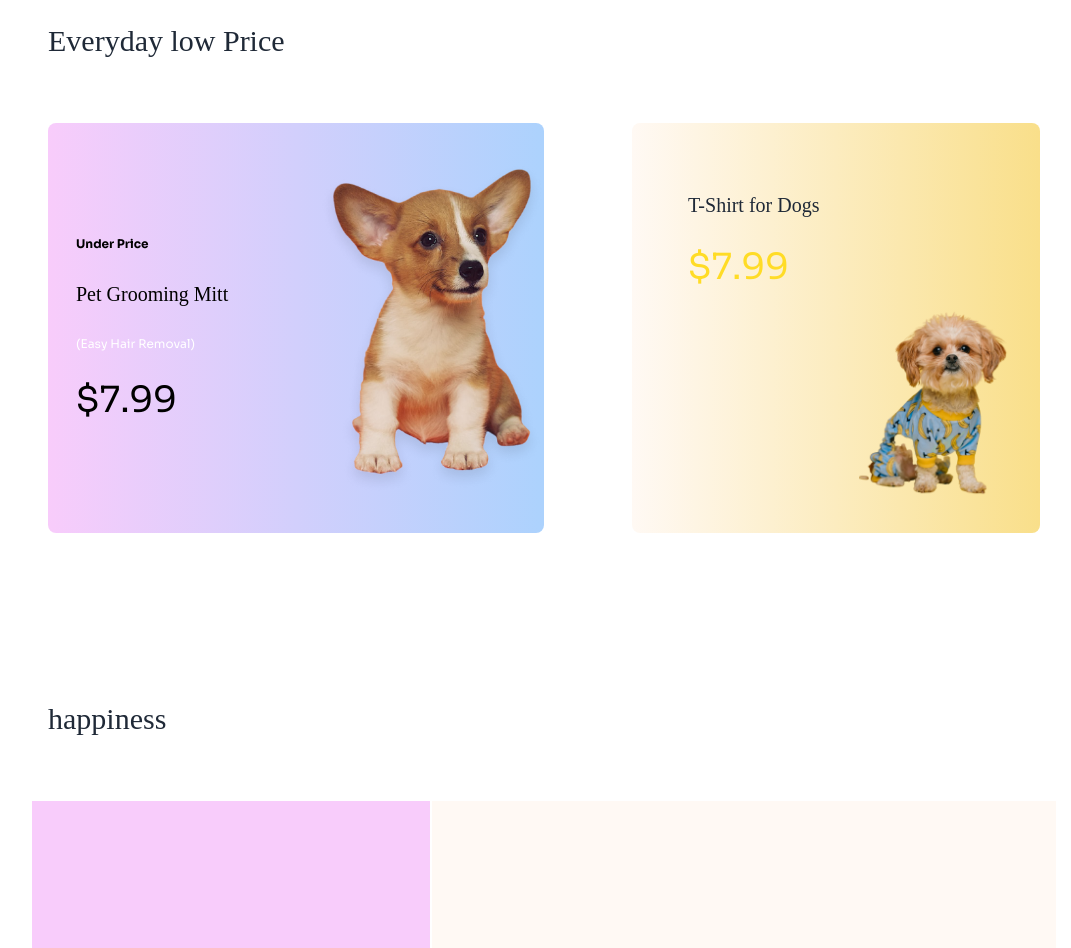
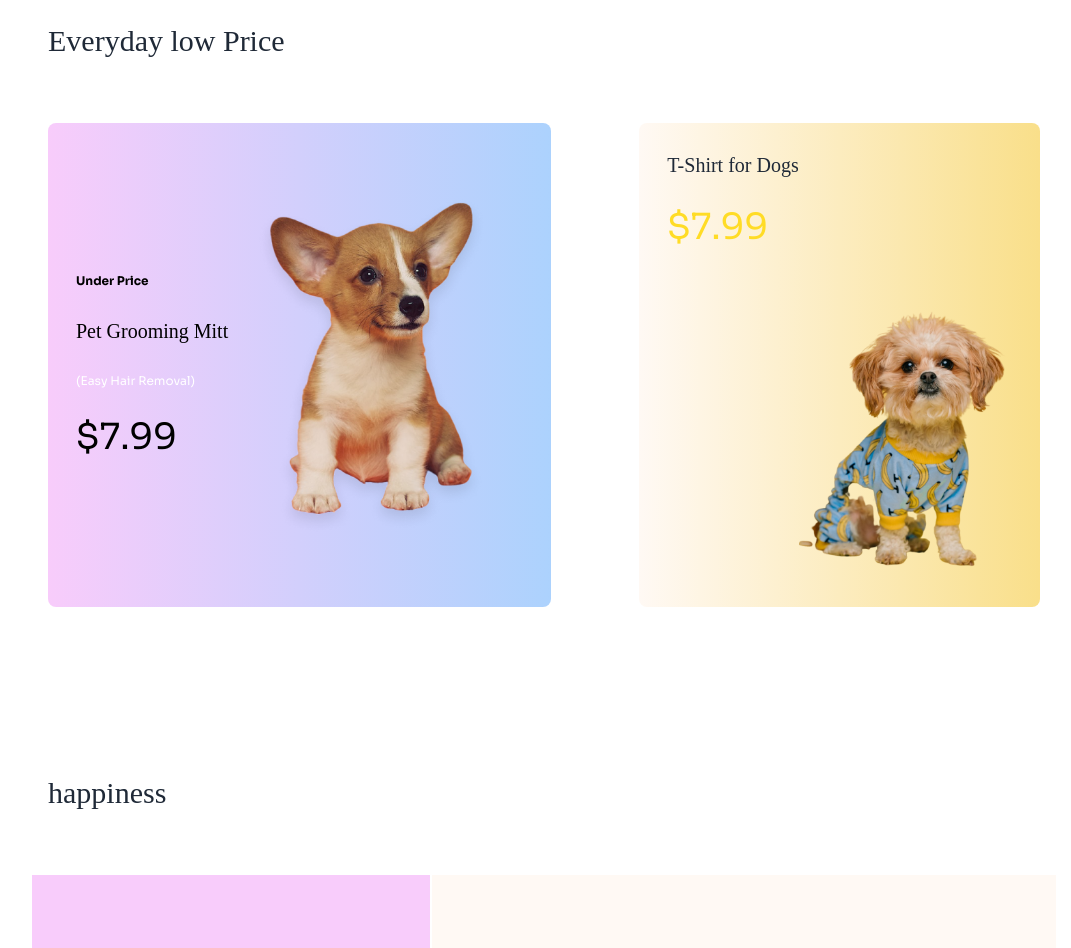
Before and after one commit to developerTamanna/paw-love, a plain HTML site: page index.html in a window 1280 px wide. Shown: the part 2548-3496 px from the top of the page, without its empty margins (96-1167 px from the left). Drawn offline with nearby package versions, Linux system fonts and the light colour scheme; a web font is replaced by a local one.

Commit message:
customize

```diff
--- a/index.html
+++ b/index.html
@@ -413,19 +413,19 @@
              </div>
              <!-- img -->
              <div>
-              <img class="ml-16 " src="./c1-assets/cute-dog-mid.png" alt="">
+              <img class="" src="./c1-assets/cute-dog-mid.png" alt="">
              </div>
          </div>
          <!-- right site -->
          <div class=" md:flex-2  md:flex  justify-start mx-4 p-7 bg-gradient-to-r from-[#FFF9F4] to-[#F9DF8A] rounded-lg">
           <!-- text -->
-             <div class="ml-10 md:ml-7 space-y-7 mt-10 ">
+             <div class="space-y-7 ">
               <p class="adlam text-xl -ml-4 md:ml-0 text-nowrap">T-Shirt for Dogs</p>
               <h5 class="text-4xl -ml-4 md:ml-0 text-[#FFDC26]">$7.99</h5>
              </div>
              <!-- img -->
-             <div class="ml-10 md:mt-40">
-              <img class="w-full" src="./c1-assets/cute-pet-mid.png" alt="">
+             <div class="md:mt-40">
+              <img class="" src="./c1-assets/cute-pet-mid.png" alt="">
              </div>
          </div>
        </div>
```
